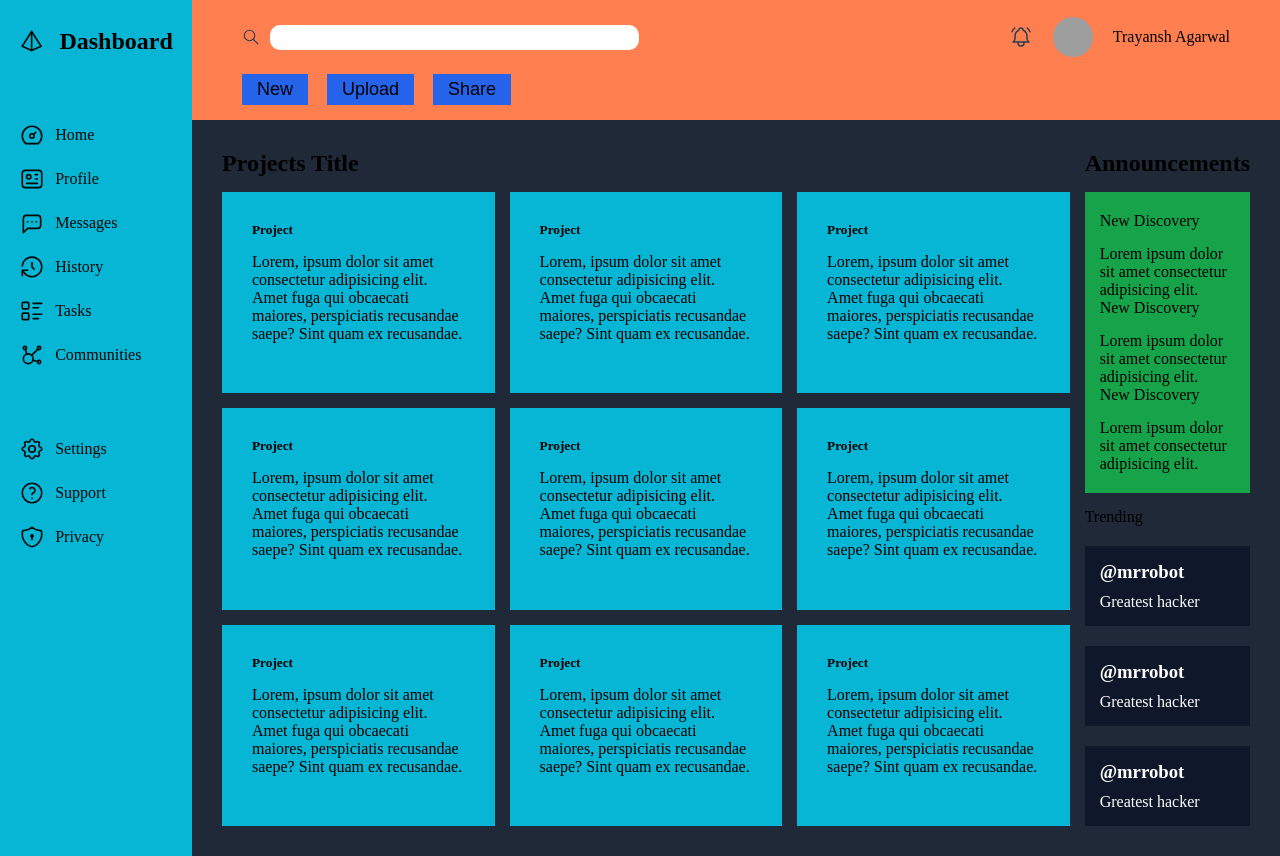
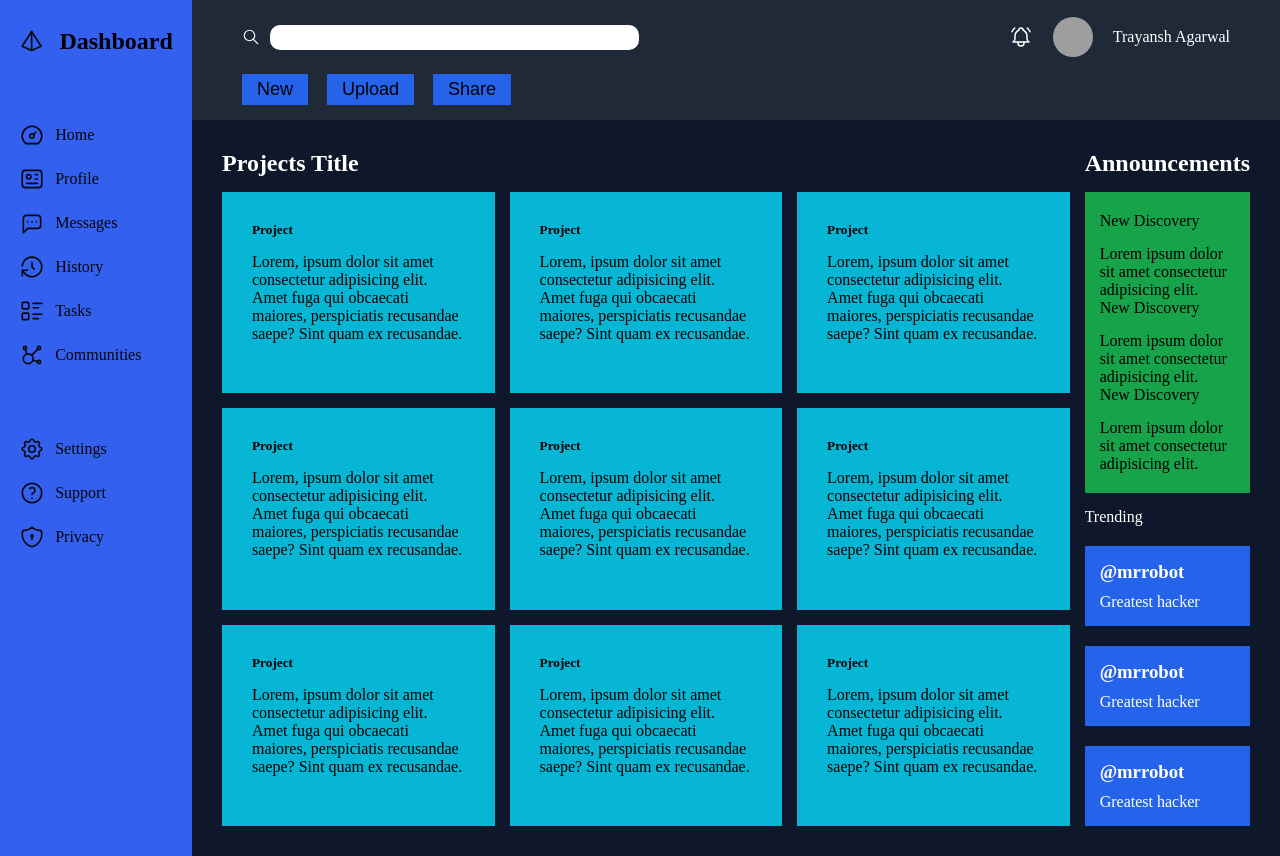
Before and after one commit to trayansh005/Admin-Dashboard, a plain HTML site: page index.html in a window 1280 px wide. Drawn offline with Linux system fonts and the light colour scheme; grey boxes are pictures that could not be loaded.

Commit message:
changed colors

```diff
--- a/style.css
+++ b/style.css
@@ -6,13 +6,13 @@
 
 .container {
 	height: 100vh;
-	background: rgb(212, 148, 31);
+	background: #1f2937;
 	display: grid;
 	grid-template-columns: 15% 1fr;
 }
 
 aside {
-	background: #06b6d4;
+	background: #3460f0;
 	padding: 10%;
 }
 
@@ -23,11 +23,11 @@ main {
 }
 
 header {
-	background: coral;
+	background: #1f2937;
 }
 
 section {
-	background: #1f2937;
+	background: #0f172a;
 }
 
 .logo {
@@ -78,6 +78,7 @@ header {
 
 .searchbar svg {
 	width: 18px;
+	stroke: #ffffff;
 }
 
 #search {
@@ -91,10 +92,12 @@ header {
 	display: flex;
 	align-items: center;
 	gap: 20px;
+	color: #ffffff;
 }
 
 .user-menu svg {
 	width: 24px;
+	stroke: #ffffff;
 }
 
 .avatar {
@@ -132,6 +135,7 @@ section {
 
 .section-title {
 	grid-column: 1 / -1;
+	color: #ffffff;
 }
 
 .project {
@@ -160,10 +164,14 @@ section {
 	margin-bottom: 15px;
 }
 
+.trending-title {
+	color: #ffffff;
+}
+
 .trending-accounts {
 	margin-top: 20px;
 	padding: 15px;
-	background: #0f172a;
+	background: #2563eb;
 	color: white;
 }
 
```
